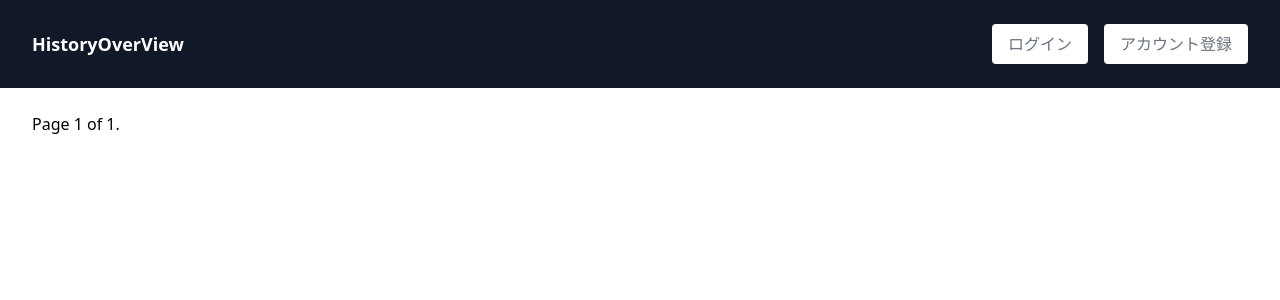
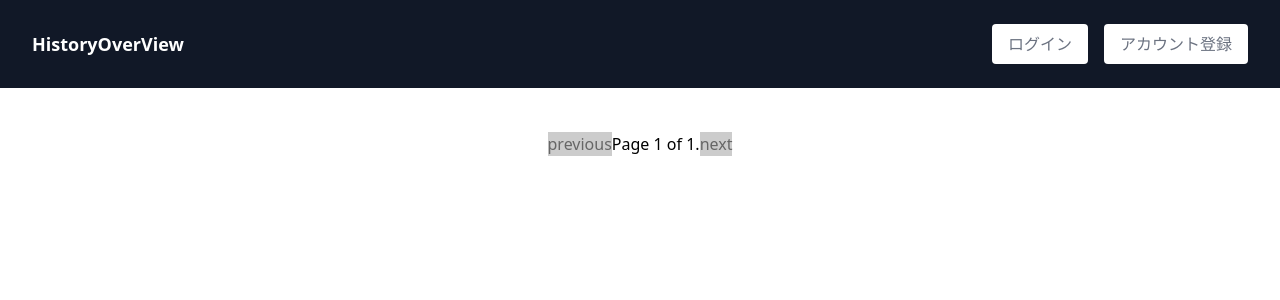
Before and after one commit to ryu-k67/OpenHistoryOverView, a Next.js app in the folder frontend/src/: page /allUserGraph in a window 1280 px wide. Shown: the top 300 px of the page. Built offline with nearby package versions, Linux system fonts and the light colour scheme.

Commit message:
[update] ページネーションの配置とボタン機能追加

```diff
--- a/frontend/src/src/pages/allUserGraph.js
+++ b/frontend/src/src/pages/allUserGraph.js
@@ -5,7 +5,7 @@ import React,{useState,useEffect,useContext} from "react"
 const allUserGraph=()=>{
     let [allUserGraph,setAllUserGraph] =useState([])
     let {authTokens,logoutUser}=useContext(AuthContext)
-    const page_per_graph_num = 3;
+    const page_per_graph_num = 1;
     let [currentPage, setCurrentPage] = useState(1);
     let [totalPages, setTotalPages] = useState(1);
 
@@ -94,11 +94,13 @@ const allUserGraph=()=>{
                     {/* ページネーションの表示 */}
                     <div className="pagination">
                         <span className="step-links">
-                            {currentPage > 1 && <button className="button-yellow" onClick={handlePreviousPage}>previous</button>}
-                            <span className="current">
+                            {/* {currentPage > 1 && <button className="button-yellow" onClick={handlePreviousPage} disabled={currentPage === 1}>previous</button>} */}
+                            <button onClick={handlePreviousPage} disabled={currentPage === 1}>previous</button>
+                            <span className="current" >
                                 Page {currentPage} of {totalPages}.
                             </span>
-                            {currentPage < totalPages && <button className="button-yellow" onClick={handleNextPage}>next</button>}
+                            {/* {currentPage < totalPages && <button className="button-yellow" onClick={handleNextPage} disabled={currentPage === totalPages}>next</button>} */}
+                            <button onClick={handleNextPage} disabled={currentPage === totalPages}>next</button>
                         </span>
                     </div>
                 </div>
--- a/frontend/src/src/styles/globals.css
+++ b/frontend/src/src/styles/globals.css
@@ -57,3 +57,21 @@ body {
   max-width: 100%;
   height: auto;
 }
+
+.pagination {
+  display: flex;
+  justify-content: center;
+  margin-top: 20px;
+}
+
+.pagination button:disabled {
+  background-color: #ccc; /* 無効なときの背景色を灰色に設定 */
+  color: #666; /* 無効なときの文字色を灰色に設定 */
+  cursor: not-allowed; /* マウスカーソルを変更してクリックを無効にする */
+}
+
+.pagination button:enabled {
+  background-color: #3498db; /* 有効なときの背景色を青色に設定 */
+  color: #fff; /* 有効なときの文字色を白色に設定 */
+  cursor: pointer; /* マウスカーソルを標準に戻す */
+}
```
